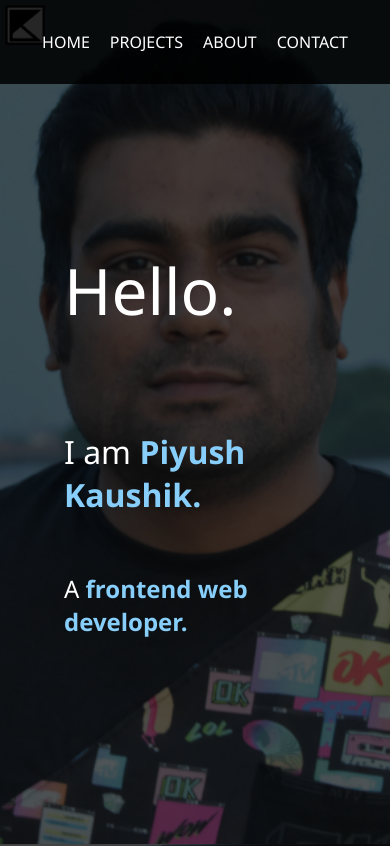
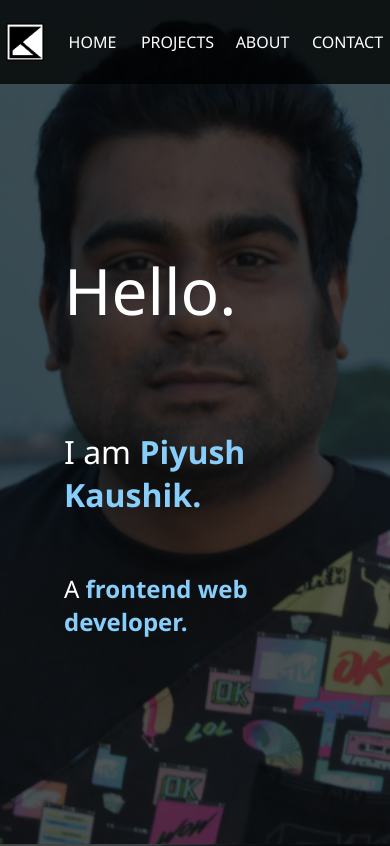
Before and after one commit to KaushikDev/ex-portfolio, a plain HTML site: page index.html in a window 390 px wide. Shown: the top 846 px of the page. Drawn offline with Linux system fonts and the light colour scheme.

Commit message:
fixed navigation bar

```diff
--- a/index.html
+++ b/index.html
@@ -12,17 +12,18 @@
 </head>
 <body>
     <main>
-         <div id="brand-div">
-                    <img src="./assets/images/brand/BrandLogo.png" alt="">
-         </div>
+
         <header>
-
-                <div id="navbar">
+            <div id="brand-div">
+                <img src="./assets/images/brand/BrandLogo.png" alt="">
+            </div>
+            <div id="navbar">
                     <li class="nav-items"><a href="#home">HOME</a></li>
                     <li class="nav-items"><a href="#projects">PROJECTS</a></li>
                     <li class="nav-items"><a href="#about">ABOUT</a></li>
                     <li class="nav-items"><a href="#contact">CONTACT</a></li>
-                </div>
+             </div>
+
 
         </header>
         <section id="home">
--- a/style-mobile.css
+++ b/style-mobile.css
@@ -2,37 +2,37 @@
 
 
 
-    #brand-div{
-        z-index: 1;
-        top: 0;
-        left: 0;
-        width: 50px;
-        height: 50px;
-        position: fixed;
-        padding: 0;
-
-    }
-    #brand-div > img{
-        width: 50px;
-        position: absolute;
-    }
 
     /* -------------------------------------- */
 
     header{
-        background: rgba(0,0,0,0.85);
-        z-index: 2;
+        z-index: 1;
+        background: rgba(0,0,0,0.75);
         top: 0;
-        right: 0;
+        left: 0;
+        height: 10vh;
         width: 100vw;
-        height: 10vh;
         position: fixed;
         display: flex;
-        flex-direction: column;
+        flex-direction: row;
+     }
+
+    #brand-div{
+        /* border: 1px solid red; */
+        width: auto;
+        height: auto;
+        display: flex;
+        flex-direction: row;
+        justify-content: center;
+        align-items: center;
+    }
+    #brand-div > img{
+        width: 50px;
     }
 
     #navbar{
-        width: auto;
+        /* border: 1px solid yellow; */
+        width: 100%;
         height: 100%;
         display: flex;
         flex-direction: row;
@@ -40,23 +40,29 @@
         align-items: center;
     }
 
+
     .nav-items{
+        /* border: 1px solid orange; */
+        margin: 1em 0 1em 0;
+        width: 100%;
         list-style: none;
-        margin: 5px;
-        padding: 5px;
+        display: flex;
+        flex-direction: row;
+        justify-content: center;
+        align-items: center;
+
     }
 
     .nav-items > a{
-       text-decoration: none;
-       color: #fff;
-       font-size: 1em;
+      text-decoration: none;
+      color: #fff;
+      font-size: 1em;
     }
 
     .nav-items > a:hover{
-         color: #87cefa;
+        color: #87cefa;
         transition: all 0.25s ease-in-out;
     }
-
 
 
 
--- a/style.css
+++ b/style.css
@@ -12,12 +12,25 @@ margin: 0;
 /* --------------------------------- */
 
 
-#brand-div{
-    z-index: 2;
+
+/* -------------------------------------- */
+
+header{
+    z-index: 1;
+    background: rgba(0,0,0,0.05);
     top: 0;
     right: 0;
+    height: 100vh;
+    width: 7vw;
     position: fixed;
-    padding: 1em;
+    display: flex;
+    flex-direction: column;
+ }
+
+#brand-div{
+    /* border: 1px solid red; */
+    width: 100%;
+    height: auto;
     display: flex;
     flex-direction: column;
     justify-content: center;
@@ -27,34 +40,27 @@ margin: 0;
     width: 50px;
 }
 
-/* -------------------------------------- */
-
-header{
-    z-index: 1;
-    top: 0;
-    right: 0;
-    height: 100vh;
-    position: fixed;
-    display: flex;
-    flex-direction: column;
-    align-items: center;
-}
-
-
-
 #navbar{
+    /* border: 1px solid yellow; */
     width: 100%;
     height: 100%;
     display: flex;
     flex-direction: column;
     justify-content: center;
-    align-items: flex-end;
+    align-items: center;
 }
 
+
 .nav-items{
+    /* border: 1px solid orange; */
+    margin: 1em 0 1em 0;
+    width: 100%;
     list-style: none;
-    margin: 1em;
-    padding: 1em;
+    display: flex;
+    flex-direction: column;
+    justify-content: center;
+    align-items: center;
+
 }
 
 .nav-items > a{
```
